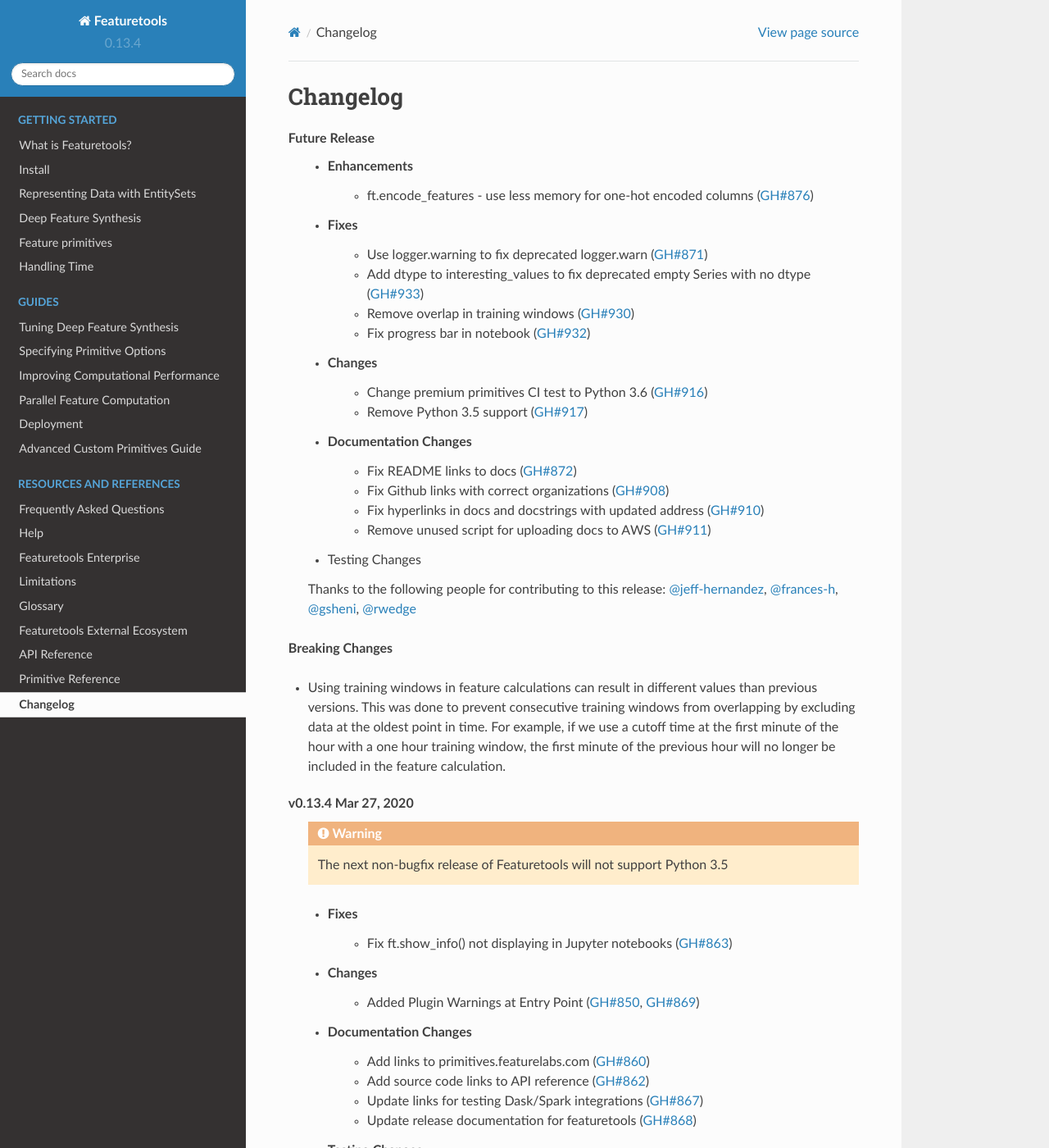
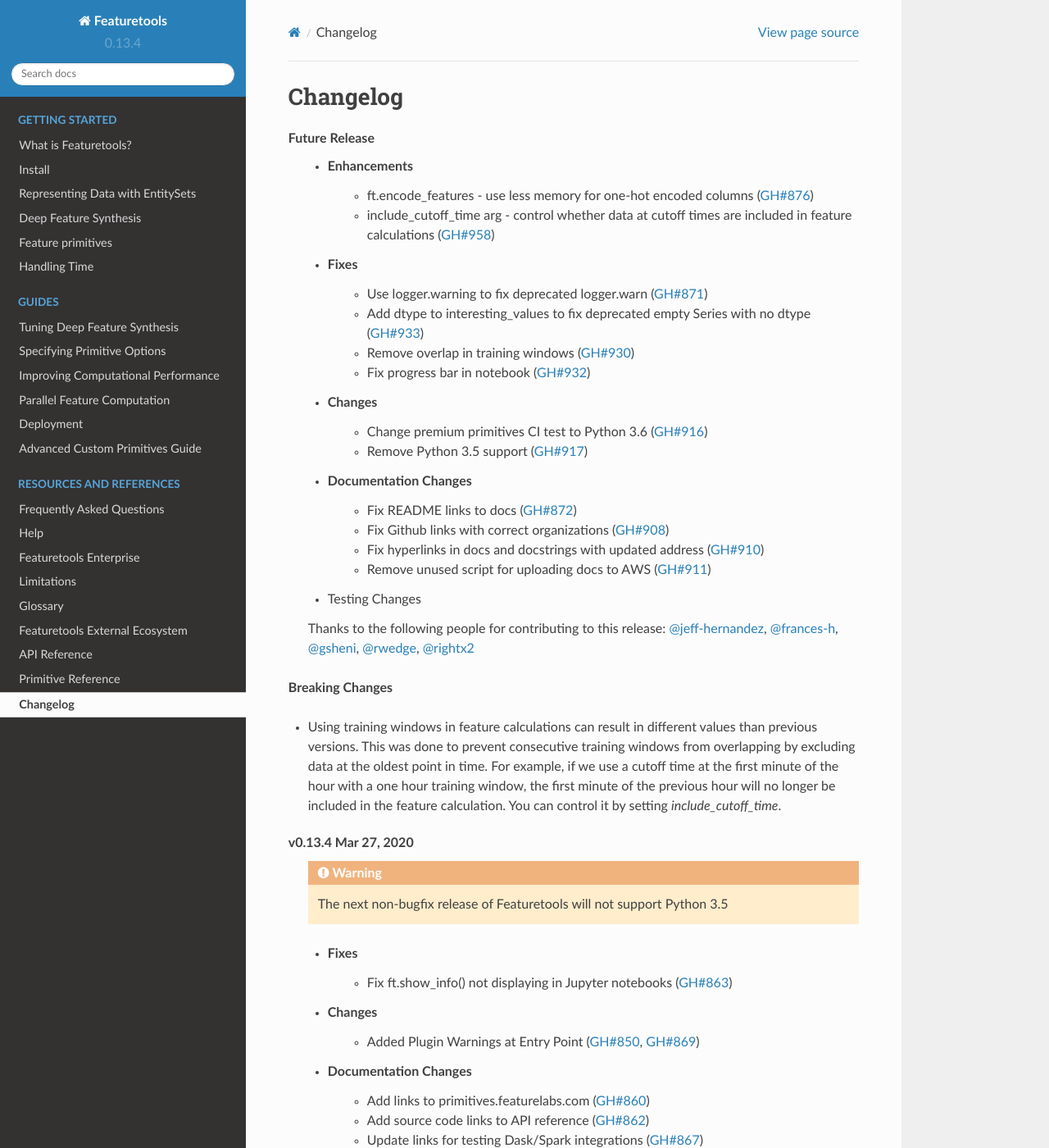
Before and after one commit to alteryx/featuretools, a Sphinx documentation site: the page built from docs/source/changelog.rst, in a window 1280 px wide and 1400 px high. Shown: the whole window at 82% size. Built offline with Sphinx 7.4.7 and the Read the Docs theme 2.0.0, drawn with Linux system fonts in a browser that asks for light colours; pages that are not in the unit, such as notebooks, are missing from menus; comment, search, counter and statistics services are not loaded.

Commit message:
Update changelog.rst: add include_cutoff_time arg in Enhancements and Breaking Changes

```diff
--- a/docs/source/changelog.rst
+++ b/docs/source/changelog.rst
@@ -5,6 +5,7 @@
 **Future Release**
     * Enhancements
         * ft.encode_features - use less memory for one-hot encoded columns (:pr:`876`)
+        * include_cutoff_time arg - control whether data at cutoff times are included in feature calculations (:pr:`958`)
     * Fixes
         * Use logger.warning to fix deprecated logger.warn (:pr:`871`)
         * Add dtype to interesting_values to fix deprecated empty Series with no dtype (:pr:`933`)
@@ -21,14 +22,14 @@
     * Testing Changes
 
     Thanks to the following people for contributing to this release:
-    :user:`jeff-hernandez`, :user:`frances-h`, :user:`gsheni`, :user:`rwedge`
+    :user:`jeff-hernandez`, :user:`frances-h`, :user:`gsheni`, :user:`rwedge`, :user:`rightx2`
 
 **Breaking Changes**
 
 * Using training windows in feature calculations can result in different values than previous versions.
   This was done to prevent consecutive training windows from overlapping by excluding data at the oldest point in time.
   For example, if we use a cutoff time at the first minute of the hour with a one hour training window,
-  the first minute of the previous hour will no longer be included in the feature calculation.
+  the first minute of the previous hour will no longer be included in the feature calculation. You can control it by setting `include_cutoff_time`.
 
 **v0.13.4 Mar 27, 2020**
     .. warning::
```
